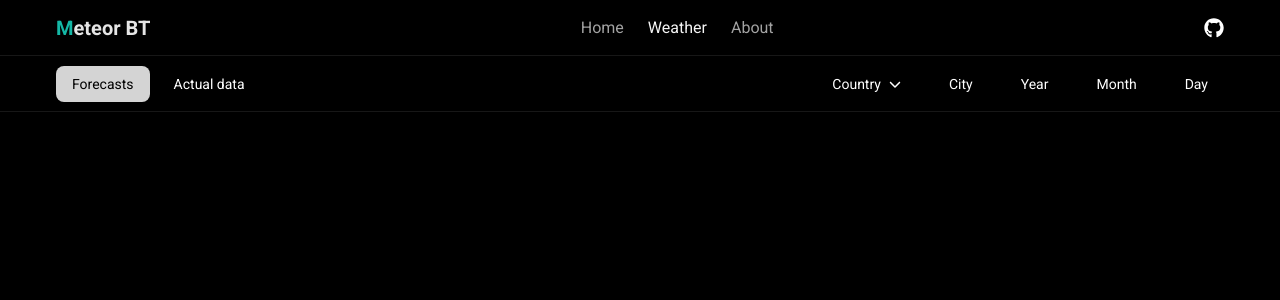
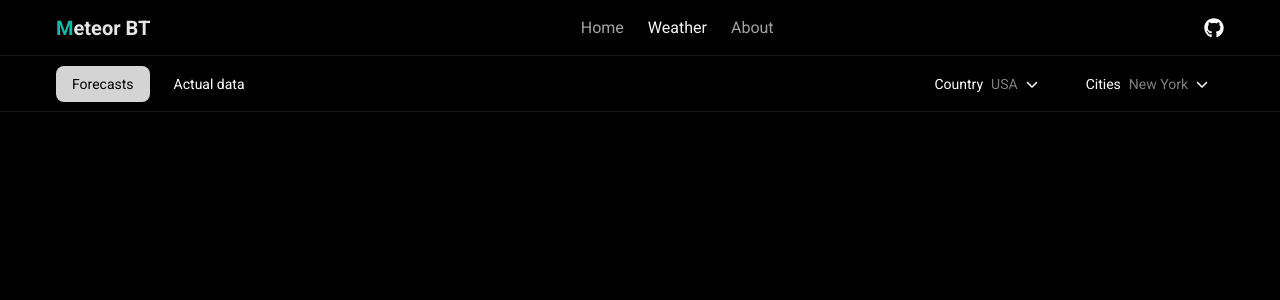
Before and after one commit to Meteor-BT/web, a React (Vite) app: page /weather in a window 1280 px wide. Shown: the top 300 px of the page. Built offline with nearby package versions, Linux system fonts and the light colour scheme.

Commit message:
feat: dropdown component

```diff
--- /dev/null
+++ b/src/assets/locaitonFilter.json
@@ -0,0 +1,22 @@
+[
+    {
+        "name": "USA",
+        "cities": [
+            { "name": "New York" },
+            { "name": "Los Angeles" },
+            { "name": "Chicago" },
+            { "name": "Houston" },
+            { "name": "San Francisco" }
+        ]
+    },
+    {
+        "name": "Canada",
+        "cities": [
+            { "name": "Toronto" },
+            { "name": "Vancouver" },
+            { "name": "Montreal" },
+            { "name": "Calgary" },
+            { "name": "Ottawa" }
+        ]
+    }
+]
--- a/src/common/Dropdown.tsx
+++ /dev/null
@@ -1,38 +0,0 @@
-import React, { useState } from "react";
-import Button from "./Button";
-import { FaChevronDown } from "react-icons/fa6";
-import { DropdownItem } from "@/types";
-
-type Props = {
-    label: React.ReactNode;
-    buttonClass?: string;
-    items: DropdownItem[];
-    onShow?: () => void;
-    onHide?: () => void;
-};
-
-const Dropdown: React.FC<Props> = ({ label, buttonClass, items }) => {
-    const [show, setShow] = useState(false);
-
-    return (
-        <div className="flex relative">
-            <Button
-                variant="text"
-                className={"text-neutral-400 " + (buttonClass || "")}
-                onClick={() => setShow((p) => !p)}
-            >
-                {label}
-                <FaChevronDown
-                    className={`text-xs transition-[colors,transform] ${show ? "rotate-180" : ""}`}
-                />
-            </Button>
-            <div className="flex flex-col">
-                {items.map((item, idx) => (
-                    <div key={idx.toString() + item.id}></div>
-                ))}
-            </div>
-        </div>
-    );
-};
-
-export default Dropdown;
--- a/src/common/Button.tsx
+++ b/src/common/components/Button.tsx
@@ -19,7 +19,7 @@ ${props.size === "base" || !props.size ? "px-4 py-2 rounded-lg gap-2 text-sm" :
 ${props.color === "primary" ? "text-teal-500 stroke-teal-500" : ""}
 ${props.color === "secondary" ? "text-orange-500 stroke-orange-500" : ""}
 ${props.color === "invert" ? "text-neutral-900 stroke-neutral-900" : ""}
-${props.color === "normal" || !props.color ? "text-white stroke-white hover:bg-neutral-900" : ""}
+${props.color === "normal" || !props.color ? "text-white stroke-white lg:hover:bg-neutral-900" : ""}
 ${props.className || ""}`}
             >
                 {props.children}
@@ -36,10 +36,10 @@ ${props.className || ""}`}
 ${props.size === "sm" ? "px-3 py-1 gap-1 rounded text-sm" : ""}
 ${props.size === "lg" ? "px-5 py-2 rounded-lg gap-2 text-base" : ""}
 ${props.size === "base" || !props.size ? "px-4 py-2 rounded-lg gap-2 text-sm" : ""}
-${props.color === "primary" ? "text-teal-500 stroke-teal-500 border-teal-500 hover:bg-teal-100" : ""}
-${props.color === "secondary" ? "bg-orange-500 text-white stroke-white border-orange hover:bg-orange-600" : ""}
-${props.color === "invert" ? "bg-neutral-900 text-white stroke-white border-neutral-900 hover:bg-neutral-800" : ""}
-${props.color === "normal" || !props.color ? "bg-transparent border-neutral-300 text-neutral-300 stroke-neutral-300 hover:bg-neutral-900" : ""}
+${props.color === "primary" ? "text-teal-500 stroke-teal-500 border-teal-500 lg:hover:bg-teal-100" : ""}
+${props.color === "secondary" ? "bg-orange-500 text-white stroke-white border-orange lg:hover:bg-orange-600" : ""}
+${props.color === "invert" ? "bg-neutral-900 text-white stroke-white border-neutral-900 lg:hover:bg-neutral-800" : ""}
+${props.color === "normal" || !props.color ? "bg-transparent border-neutral-300 text-neutral-300 stroke-neutral-300 lg:hover:bg-neutral-900" : ""}
 ${props.className || ""}`}
             >
                 {props.children}
@@ -55,10 +55,10 @@ ${props.className || ""}`}
 ${props.size === "sm" ? "px-3 py-1 gap-1 rounded text-sm" : ""}
 ${props.size === "lg" ? "px-5 py-2 rounded-lg gap-2 text-base" : ""}
 ${props.size === "base" || !props.size ? "px-4 py-2 rounded-lg gap-2 text-sm" : ""}
-${props.color === "primary" ? "bg-teal-500 text-white stroke-white border-teal hover:bg-teal-600 hover:border-teal-600" : ""}
-${props.color === "secondary" ? "bg-orange-500 text-white stroke-white border-orange hover:bg-orange-600 hover:border-orange-600" : ""}
-${props.color === "invert" ? "bg-neutral-900 text-white stroke-white border-neutral-900 hover:bg-neutral-800 hover:border-neutral-800" : ""}
-${props.color === "normal" || !props.color ? "bg-neutral-300 border-neutral-300 text-black stroke-black hover:bg-neutral-400 hover:border-neutral-400" : ""}
+${props.color === "primary" ? "bg-teal-500 text-white stroke-white border-teal lg:hover:bg-teal-600 lg:hover:border-teal-600" : ""}
+${props.color === "secondary" ? "bg-orange-500 text-white stroke-white border-orange lg:hover:bg-orange-600 lg:hover:border-orange-600" : ""}
+${props.color === "invert" ? "bg-neutral-900 text-white stroke-white border-neutral-900 lg:hover:bg-neutral-800 lg:hover:border-neutral-800" : ""}
+${props.color === "normal" || !props.color ? "bg-neutral-300 border-neutral-300 text-black stroke-black lg:hover:bg-neutral-400 lg:hover:border-neutral-400" : ""}
 ${props.className || ""}`}
         >
             {props.children}
--- /dev/null
+++ b/src/common/components/Dropdown.tsx
@@ -0,0 +1,63 @@
+import React, { useState, useRef } from "react";
+import { FaChevronDown } from "react-icons/fa6";
+import { DropdownItem } from "@/types";
+import Button from "@/common/components/Button";
+import useOutsideClick from "@/common/hooks/useOutsideClick";
+
+type Props = {
+    label: React.ReactNode;
+    buttonClass?: string;
+    items: DropdownItem[];
+    expand?: boolean;
+    selectedId: string;
+    onShow?: () => void;
+    onHide?: () => void;
+};
+
+const Dropdown: React.FC<Props> = ({
+    label,
+    items,
+    selectedId,
+    buttonClass = "",
+    expand = false,
+}) => {
+    const [show, setShow] = useState(false);
+    const containerRef = useRef<HTMLDivElement>(null);
+
+    useOutsideClick(containerRef, () => {
+        setShow(false);
+    });
+
+    return (
+        <div ref={containerRef} className="flex relative">
+            <Button
+                variant="text"
+                className={"text-neutral-400 " + buttonClass}
+                onClick={() => setShow((p) => !p)}
+            >
+                {label}
+                {expand && <span className="opacity-50">{selectedId}</span>}
+                <FaChevronDown
+                    className={`text-xs transition-[colors,transform] ${show ? "rotate-180" : ""}`}
+                />
+            </Button>
+            <div
+                className={`absolute top-[120%] right-0 min-w-max rounded-lg border border-neutral-800 bg-neutral-950 p-4 transition-[transform,opacity]
+                    ${show ? "opacity-100 visible flex flex-col" : "opacity-0 invisible hidden pointer-events-none"}`}
+            >
+                {items.map((item, idx) => (
+                    <Button
+                        key={idx.toString() + item.id}
+                        variant="text"
+                        className="w-full"
+                        onClick={() => item.onClick && item.onClick(item.id)}
+                    >
+                        {item.label}
+                    </Button>
+                ))}
+            </div>
+        </div>
+    );
+};
+
+export default Dropdown;
--- a/src/common/NavigationBar.tsx
+++ b/src/common/components/NavigationBar.tsx
@@ -1,5 +1,5 @@
 import React, { useState } from "react";
-import BrandLogo from "@/common/BrandLogo";
+import BrandLogo from "@/common/components/BrandLogo";
 import { FaBars, FaGithub, FaX } from "react-icons/fa6";
 import { NavLink } from "react-router-dom";
 
--- /dev/null
+++ b/src/common/hooks/useOutsideClick.ts
@@ -0,0 +1,22 @@
+import React, { useEffect } from "react";
+
+export default function useOutsideClick(
+    ref: React.RefObject<HTMLElement>,
+    cb: () => void,
+) {
+    useEffect(() => {
+        window.addEventListener("click", detectClick);
+        return () => window.removeEventListener("click", detectClick);
+    }, []);
+
+    function detectClick(e: MouseEvent) {
+        if (!ref.current) {
+            return;
+        }
+        if (e.target && !ref.current.contains(e.target as Node)) {
+            cb();
+        }
+    }
+
+    return () => window.removeEventListener("click", detectClick);
+}
--- a/src/modules/Root.tsx
+++ b/src/modules/Root.tsx
@@ -1,8 +1,8 @@
 import React from "react";
 import { Outlet } from "react-router-dom";
 import ThemeProvider from "@/modules/theme/ThemeProvider";
-import NavigationBar from "@/common/NavigationBar";
-import Footer from "@/common/Footer";
+import NavigationBar from "@/common/components/NavigationBar";
+import Footer from "@/common/components/Footer";
 import WeatherProvider from "@/modules/weather/WeatherProvider";
 
 const Root: React.FC = () => {
--- a/src/modules/weather/components/WeatherNavBar.tsx
+++ b/src/modules/weather/components/WeatherNavBar.tsx
@@ -1,10 +1,34 @@
-import React from "react";
+import React, { useState, useEffect } from "react";
 import { useWeather } from "@/modules/weather/weatherContext";
-import Button from "@/common/Button";
-import Dropdown from "@/common/Dropdown";
+import Button from "@/common/components/Button";
+import Dropdown from "@/common/components/Dropdown";
+import locationFilters from "@/assets/locaitonFilter.json";
+
+type LocFilter = {
+    name: string;
+};
 
 const WeatherNavBar: React.FC = () => {
     const { showForecasts, setShowForecasts } = useWeather();
+    const [countries, setCountries] = useState<LocFilter[]>([]);
+    const [cities, setCities] = useState<LocFilter[]>([]);
+    const [selectedCountry, setSelectedCountry] = useState("");
+    const [selectedCity, setSelectedCity] = useState("");
+
+    useEffect(() => {
+        setCountries(locationFilters);
+        setSelectedCountry(locationFilters[0].name);
+    }, []);
+
+    useEffect(() => {
+        const country = locationFilters.find((c) => c.name === selectedCountry);
+        if (country) {
+            setCities(country.cities);
+            setSelectedCity(country.cities[0].name);
+        } else {
+            setCities([]);
+        }
+    }, [selectedCountry]);
 
     return (
         <nav className="fixed top-[56px] left-0 right-0 h-[56px] bg-black border-b border-b-neutral-900 flex flex-row items-center justify-start p-root-container">
@@ -24,19 +48,26 @@ const WeatherNavBar: React.FC = () => {
             </div>
 
             <div className="w-full flex justify-end items-center gap-4">
-                <Dropdown label="Country" items={[]} />
-                <div>
-                    <Button variant="text">City</Button>
-                </div>
-                <div>
-                    <Button variant="text">Year</Button>
-                </div>
-                <div>
-                    <Button variant="text">Month</Button>
-                </div>
-                <div>
-                    <Button variant="text">Day</Button>
-                </div>
+                <Dropdown
+                    expand
+                    selectedId={selectedCountry}
+                    label="Country"
+                    items={countries.map((c) => ({
+                        label: c.name,
+                        id: c.name,
+                        onClick: (id) => setSelectedCountry(id),
+                    }))}
+                />
+                <Dropdown
+                    expand
+                    selectedId={selectedCity}
+                    label="Cities"
+                    items={cities.map((c) => ({
+                        label: c.name,
+                        id: c.name,
+                        onClick: (id) => setSelectedCity(id),
+                    }))}
+                />
             </div>
         </nav>
     );
--- a/src/types/dropdown.d.ts
+++ b/src/types/dropdown.d.ts
@@ -5,5 +5,5 @@ export type DropdownItem = {
     label: React.ReactNode;
     description?: React.ReactNode;
     items?: DropdownItem[];
-    onClick: (id: string) => void;
+    onClick?: (id: string) => void;
 };
```
Also changed, not shown: .eslintrc.cjs, src/common/components/BrandLogo.tsx (renamed from src/common/BrandLogo.tsx), src/common/components/Footer.tsx (renamed from src/common/Footer.tsx).
